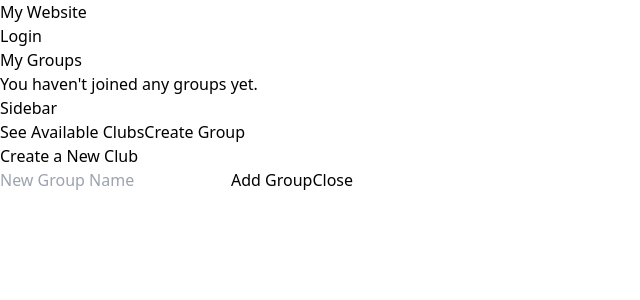
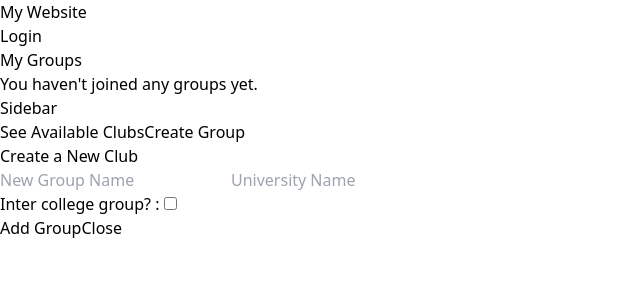
Before and after one commit to say-het/ClubHive, a React (Vite) app in the folder frontend/: page /home in a window 1280 px wide. Both pictures are taken after a click on the button "Create Group". Shown: the top 300 px of the page, without its empty margins (0-640 px from the left). Built offline with nearby package versions, Linux system fonts and the light colour scheme.

Commit message:
University name added to create group

```diff
--- a/frontend/src/components/Home.jsx
+++ b/frontend/src/components/Home.jsx
@@ -13,7 +13,7 @@ function Home() {
   const [isAvailableGroupsModalOpen, setIsAvailableGroupsModalOpen] = useState(false);
   const [isCreateGroupModalOpen, setIsCreateGroupModalOpen] = useState(false);
   const [searchTerm, setSearchTerm] = useState('');
-
+  const [UniversityName,setUniversityName] = useState('');
   const addGroup = () => {
     if (newGroupName) {
       const newGroup = {
@@ -113,6 +113,20 @@ function Home() {
                 onChange={(e) => setNewGroupName(e.target.value)}
                 className="p-2 border border-gray-300 rounded-lg w-full mb-4"
               />
+              <input
+                type="text"
+                placeholder="University Name"
+                value ={UniversityName}
+                onChange={(e) => setUniversityName(e.target.value)}
+
+                className="p-2 border border-gray-300 rounded-lg w-full mb-4"
+              />
+              <p>Inter college group?
+              : <input
+                type= "checkbox"
+              />
+              </p>
+
               <button onClick={addGroup} className="w-full bg-blue-500 text-white p-2 rounded-lg hover:bg-blue-600">
                 Add Group
               </button>
```
